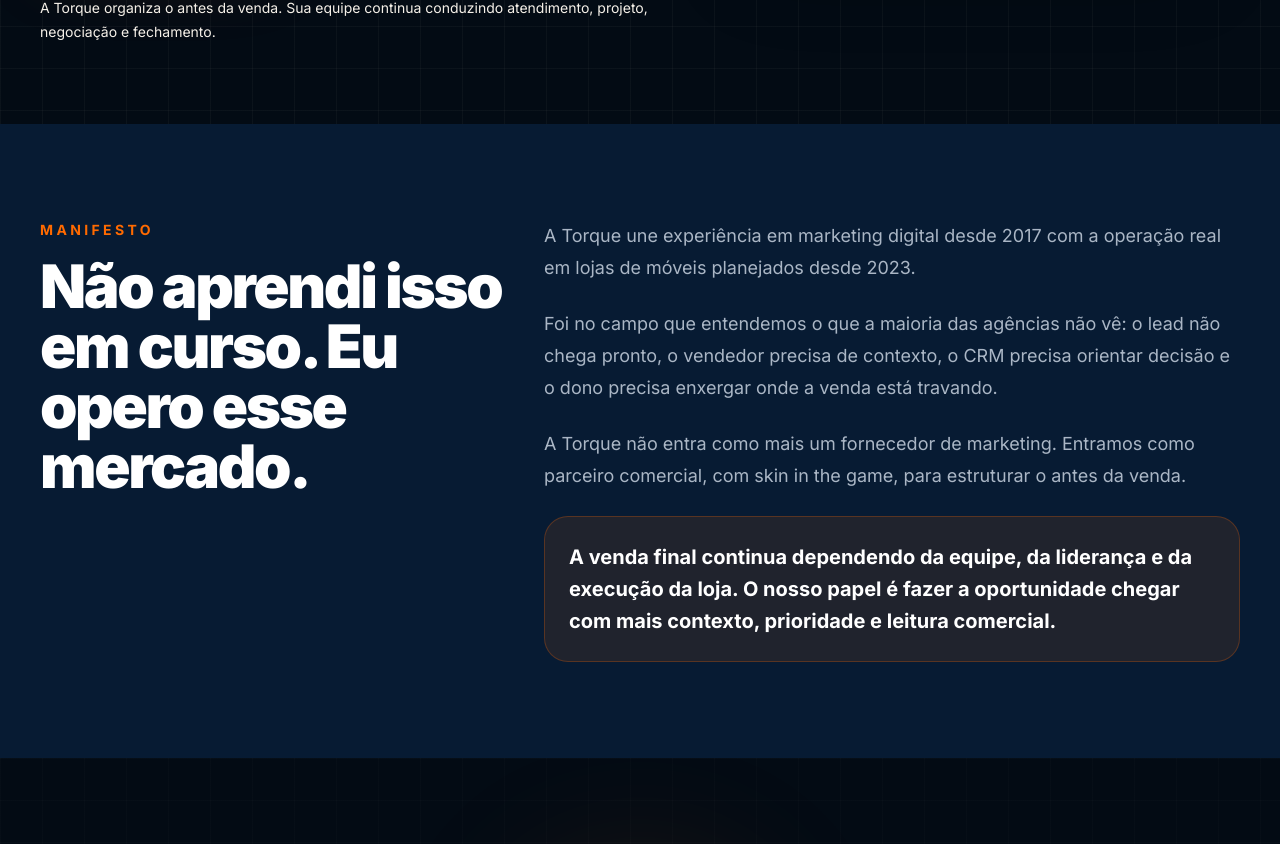
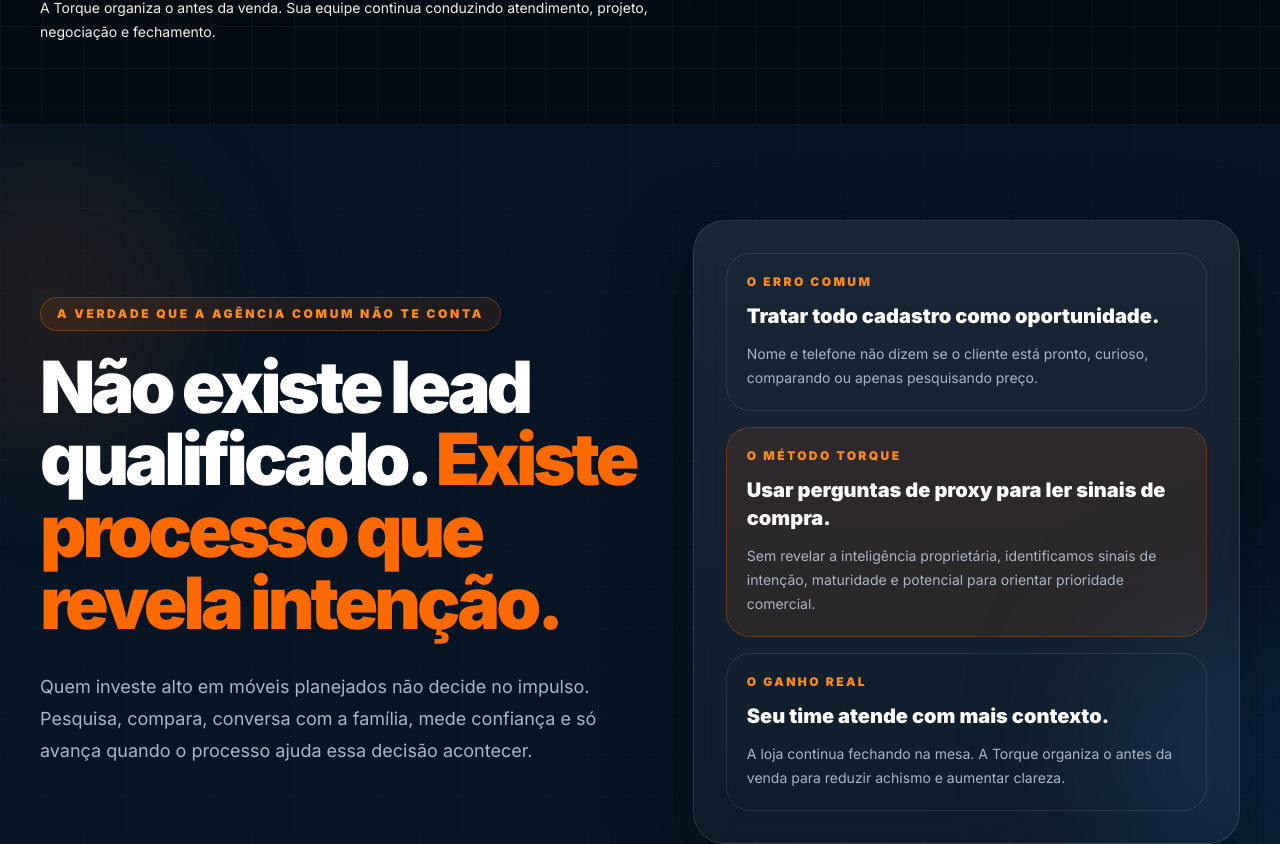
Before and after one commit to macleytonalves/site-torque-digital-moveleiro, a React (Vite) app: page / in a window 1280 px wide. Shown: the part 898-1742 px from the top of the page. Built offline with nearby package versions, Linux system fonts and the light colour scheme; no server answers.

Commit message:
feat: place truth block after hero

```diff
--- a/src/App.jsx
+++ b/src/App.jsx
@@ -1,4 +1,5 @@
 import { Hero } from './sections/Hero'
+import { TruthBlock } from './sections/TruthBlock'
 import { Manifesto } from './sections/Manifesto'
 import { Method } from './sections/Method'
 import { SharedResponsibility } from './sections/SharedResponsibility'
@@ -8,6 +9,7 @@
   return (
     <main>
       <Hero />
+      <TruthBlock />
       <Manifesto />
       <Method />
       <SharedResponsibility />
```
